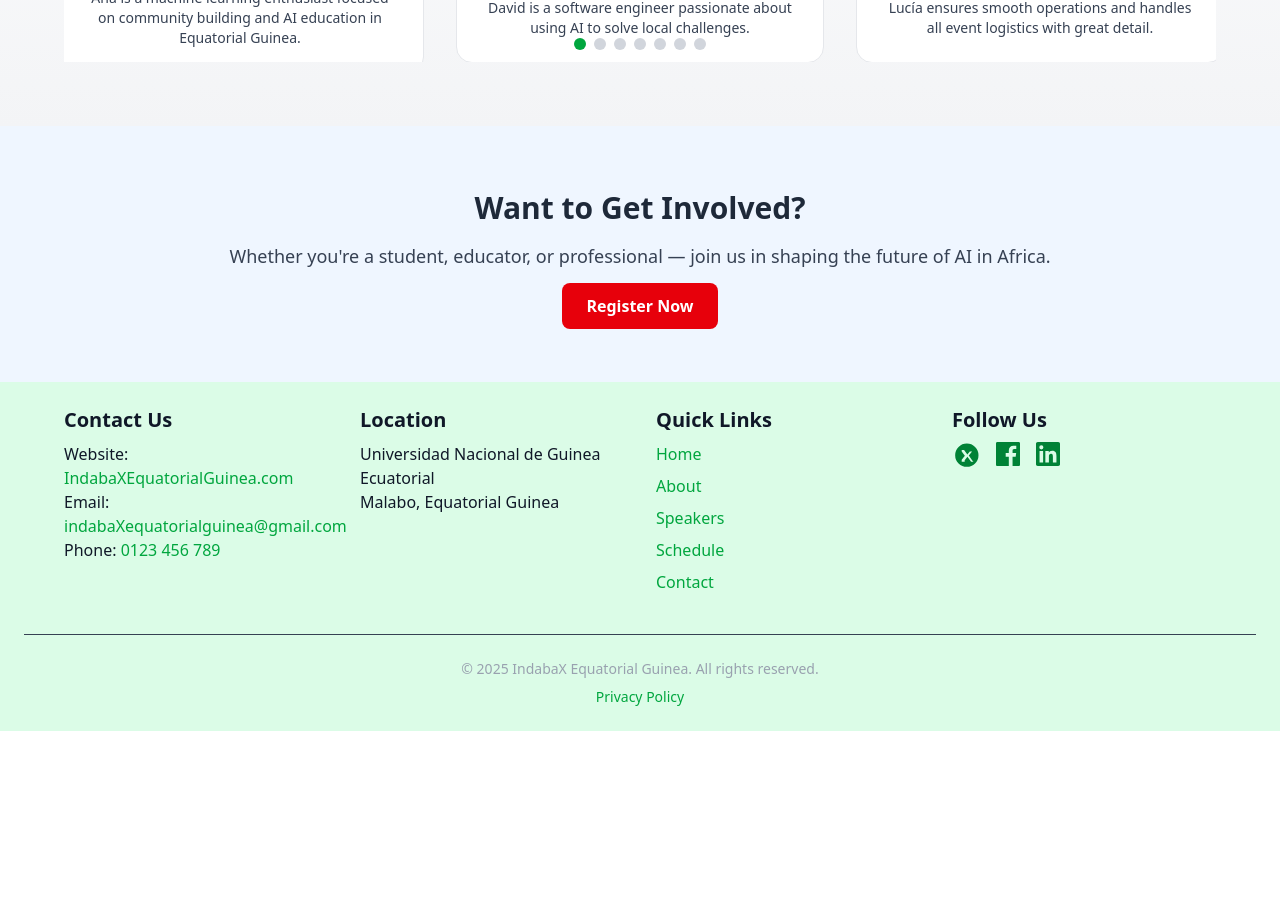
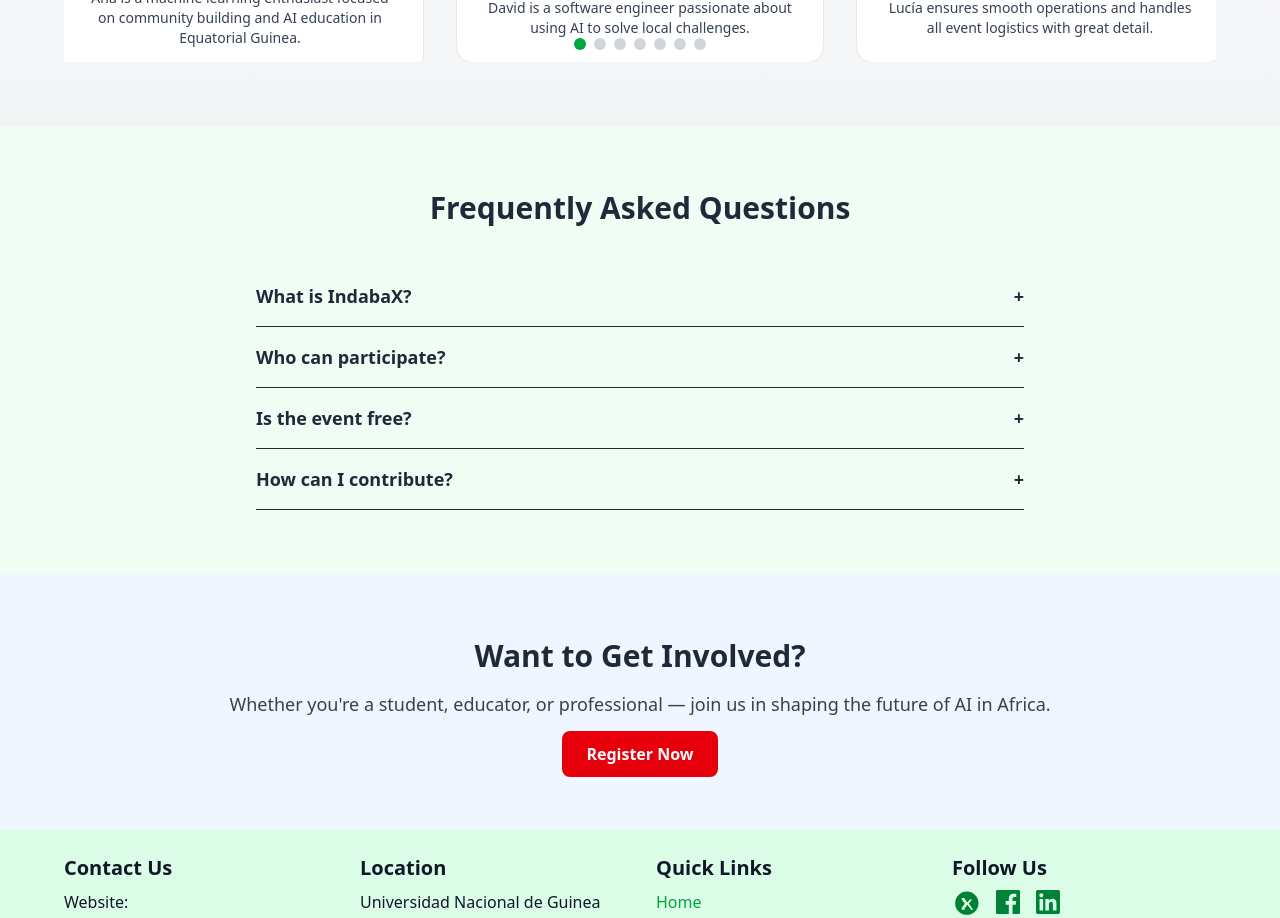
Before and after one commit to NeoPhetoane/IndabaX_Equatorial_Guinea, a React (Vite) app: page /about in a window 1280 px wide. Shown: the part 1400-2318 px from the top of the page. Before the commit the page ends 2131 px from the top, so only its background shows below. Built offline with nearby package versions, Linux system fonts and the light colour scheme.

Commit message:
FAQ component added and displayed on About page.

```diff
--- /dev/null
+++ b/src/components/FAQ.jsx
@@ -0,0 +1,47 @@
+import { useState } from "react";
+
+const FAQItem = ({ question, answer }) => {
+  const [open, setOpen] = useState(false);
+  return (
+    <div className="border-b py-4">
+      <button
+        onClick={() => setOpen(!open)}
+        className="w-full text-left flex justify-between items-center text-lg font-semibold text-gray-800"
+      >
+        {question}
+        <span>{open ? "-" : "+"}</span>
+      </button>
+      {open && <p className="mt-2 text-gray-600">{answer}</p>}
+    </div>
+  );
+};
+
+const FAQ = () => {
+  return (
+    <section className="bg-green-50 py-16 px-6">
+      <h2 className="text-3xl font-bold text-center mb-10">
+        Frequently Asked Questions
+      </h2>
+      <div className="max-w-3xl mx-auto">
+        <FAQItem
+          question="What is IndabaX?"
+          answer="IndabaX is a locally organized chapter of the Deep Learning Indaba. It's a community event aimed at strengthening African AI."
+        />
+        <FAQItem
+          question="Who can participate?"
+          answer="Students, researchers, professionals, and anyone interested in AI and machine learning are welcome to join."
+        />
+        <FAQItem
+          question="Is the event free?"
+          answer="Yes, participation is free. We aim to make AI education accessible to everyone."
+        />
+        <FAQItem
+          question="How can I contribute?"
+          answer="You can volunteer, become a mentor, give a talk, or partner with us to support the community."
+        />
+      </div>
+    </section>
+  );
+};
+
+export default FAQ;
--- a/src/pages/About.jsx
+++ b/src/pages/About.jsx
@@ -2,6 +2,8 @@ import React from "react";
 import { Link } from "react-router-dom";
 import OrganisingTeam from "../components/OrganisingTeam";
 import { HeartHandshake, HandshakeIcon, LucideShrub } from "lucide-react";
+import FAQ from "../components/FAQ";
+
 export default function About() {
   return (
     <main className="font-sans text-gray-800">
@@ -98,6 +100,7 @@ export default function About() {
       </section>
 
       <OrganisingTeam />
+      <FAQ />
 
       {/* Call to Action */}
       <section className="bg-blue-50 py-16 text-center">
```
